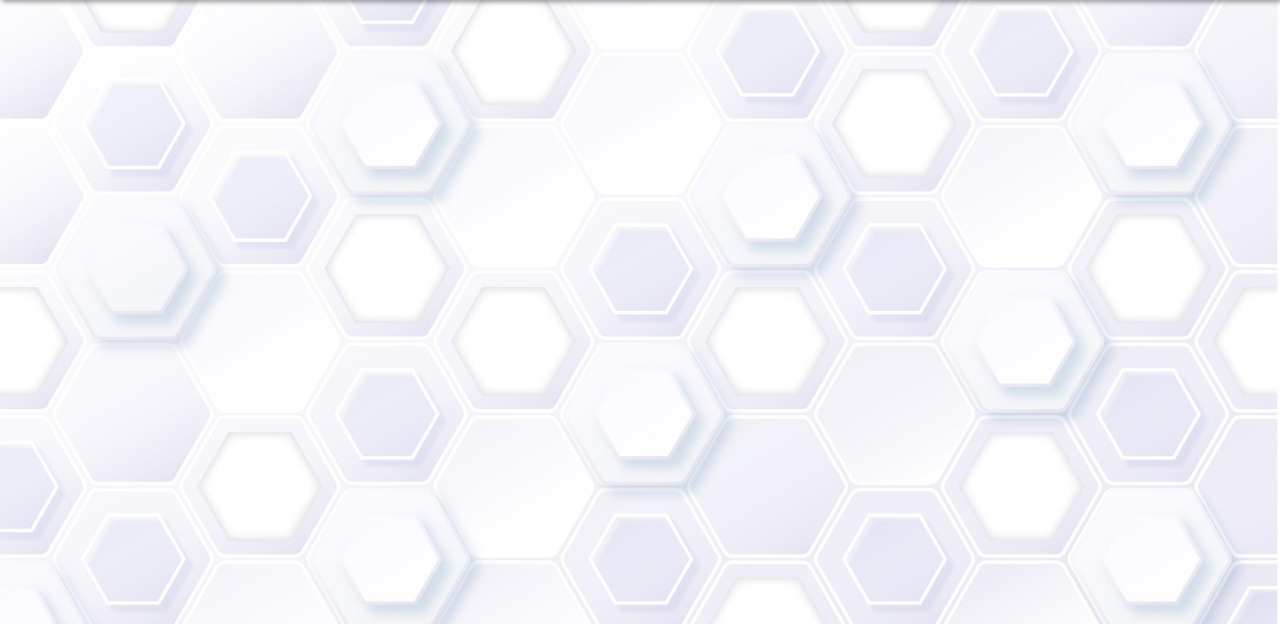
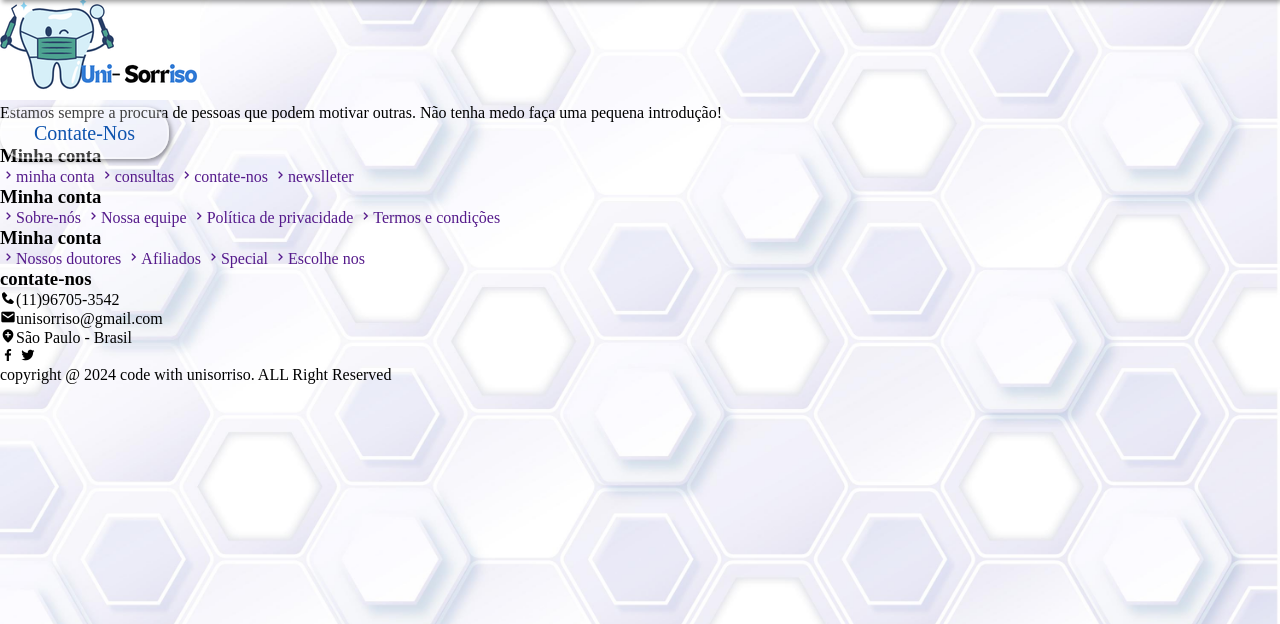
Before and after one commit to LeonidasMario/dentista, a PHP site: page /home.php in a window 1280 px wide. Shown: the part 95-719 px from the top of the page. Run offline with PHP 8.4, Linux system fonts and the light colour scheme; data comes from the database, SQL or seed files in the repository.

Commit message:
inclusão do rodapé

```diff
--- /dev/null
+++ b/components/user_footer.php
@@ -0,0 +1,45 @@
+<footer>
+    <div class ="content">
+        <div class="box">
+            <img src="images/beng.png" >
+            <p>Estamos sempre a procura de pessoas que podem motivar outras. Não tenha medo faça uma pequena introdução! </p>
+            <a href="contact.php" class="btn"> Contate-nos</a>
+        </div>
+        <div class="box">
+            <h3>Minha conta</h3>
+            <a href=""><i class ="bx bx-chevron-right"></i>minha conta</a>
+            <a href=""><i class ="bx bx-chevron-right"></i>consultas</a>
+            <a href=""><i class ="bx bx-chevron-right"></i>contate-nos</a>
+            <a href=""><i class ="bx bx-chevron-right"></i>newslleter</a>
+        </div>
+         <div class="box">
+            <h3>Minha conta</h3>
+            <a href=""><i class ="bx bx-chevron-right"></i>Sobre-nós</a>
+            <a href=""><i class ="bx bx-chevron-right"></i>Nossa equipe</a>
+            <a href=""><i class ="bx bx-chevron-right"></i>Política de privacidade</a>
+            <a href=""><i class ="bx bx-chevron-right"></i>Termos e condições</a>
+        </div>
+         <div class="box">
+            <h3>Minha conta</h3>
+            <a href=""><i class ="bx bx-chevron-right"></i>Nossos doutores</a>
+            <a href=""><i class ="bx bx-chevron-right"></i>Afiliados</a>
+            <a href=""><i class ="bx bx-chevron-right"></i>Special</a>
+            <a href=""><i class ="bx bx-chevron-right"></i>Escolhe nos</a>
+        </div>
+        <div class="box">
+            <h3>contate-nos</h3>
+            <p><i class="bx bxs-phone"></i>(11)96705-3542</p>
+            <p><i class="bx bxs-envelope"></i>unisorriso@gmail.com</p>
+            <p><i class="bx bxs-location-plus"></i>São Paulo - Brasil</p>
+            <div  class="icons">
+                <i class="bx bxl-facebook"></i>
+                <i class="bx bxl-twitter"></i>
+                <i class="bx bxl-intagram"></i>
+                <i class="bx bxs-linkedin"></i>
+            </div>
+        </div>
+    </div>
+    <div class="bottom">
+        <p>copyright @ 2024 code with  unisorriso. ALL Right Reserved</p>
+    </div>
+</footer>
--- a/home.php
+++ b/home.php
@@ -27,6 +27,8 @@
 
 <?php include_once('components/user_header.php'); ?>
 
+<?php include_once('components/user_footer.php'); ?>
+
 <!--sweetalert cdn link-->
 <script src="https://cdnjs.cloudflare.com/ajax/libs/sweetalert/2.1.2/sweetalert.min.js"></script>
 
```
